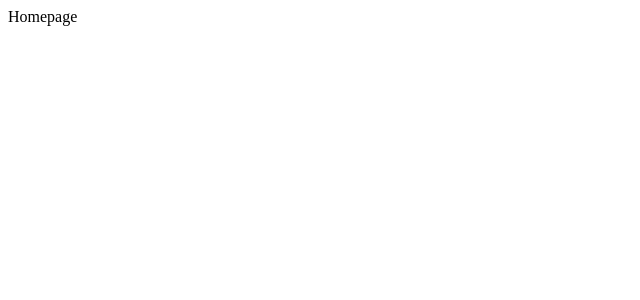
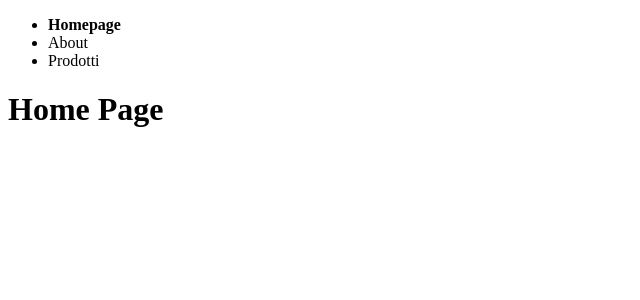
Before and after one commit to ErikaArci99/react-router, a React (Vite) app in the folder react-router/: page / in a window 1280 px wide. Shown: the top 300 px of the page, without its empty margins (0-640 px from the left). Built offline with nearby package versions, Linux system fonts and the light colour scheme.

Commit message:
[UPD] importata navbar in tutte le componenti

```diff
--- a/react-router/src/components/AboutUs.jsx
+++ b/react-router/src/components/AboutUs.jsx
@@ -1,8 +1,12 @@
 import React from 'react'
+import NavBar from './NavBar'
 
 const AboutUs = () => {
     return (
-        <div>AboutUs</div>
+        <>
+            <NavBar />
+            <h1>AboutUs</h1>
+        </>
     )
 }
 
--- a/react-router/src/components/Homepage.jsx
+++ b/react-router/src/components/Homepage.jsx
@@ -1,8 +1,15 @@
 import React from 'react'
+import NavBar from './NavBar'
+
 
 const Homepage = () => {
     return (
-        <div>Homepage</div>
+        <>
+            <NavBar />
+            <header>
+                <h1>Home Page</h1>
+            </header>
+        </>
     )
 }
 
--- a/react-router/src/components/Products.jsx
+++ b/react-router/src/components/Products.jsx
@@ -1,8 +1,12 @@
 import React from 'react'
+import NavBar from './NavBar'
 
 const Products = () => {
     return (
-        <div>Products</div>
+        <>
+            <NavBar />
+            <h1>Products</h1>
+        </>
     )
 }
 
```
